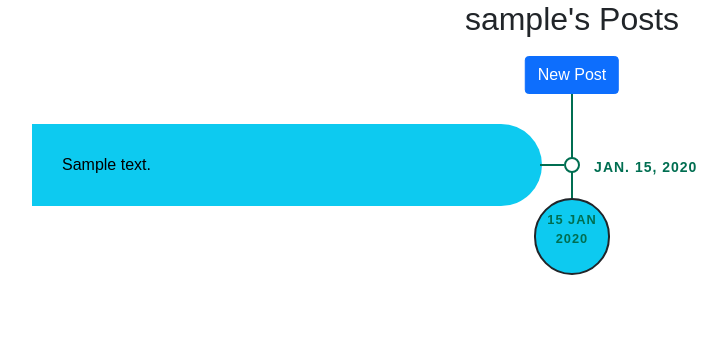
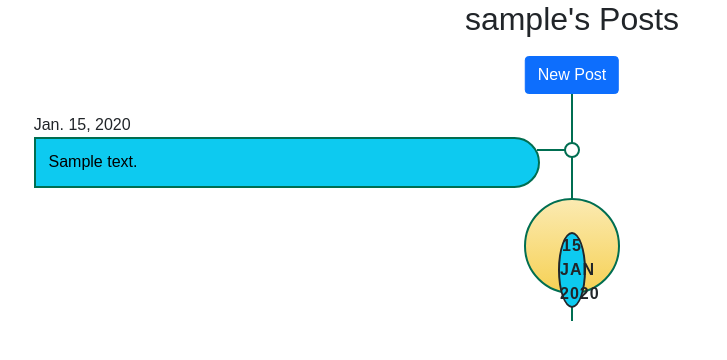
Before and after one commit to timotiousPrime/ydotcom, a Django app: a page that uses ydotcom/main/templates/main/base.html in a window 1280 px wide. Shown: the part 56-416 px from the top of the page, without its empty margins (68-795 px from the left). Run offline with Django 5.2, Linux system fonts and the light colour scheme; a user stored in the database is signed in; tables that the repository leaves empty hold one stand-in row (values such as "Sample post"); some libraries are stand-ins or nearby versions.

Commit message:
update timelne styles

```diff
--- a/ydotcom/posts/static/posts/style.css
+++ b/ydotcom/posts/static/posts/style.css
@@ -9,6 +9,12 @@ body {
     font-family: Arial, Helvetica, sans-serif;
     background: #ffffff;
 }
+
+/* .btn-primary {
+    background: #F6D155;
+    border: 2px solid #006E51;
+    color: #006E51;
+} */
 
 .timeline {
     position: relative;
@@ -31,10 +37,11 @@ body {
 }
 
 .container {
-    padding: 15px 30px;
+
+    padding: 0.2em;
     position: relative;
     background: inherit;
-    width: 50%;
+    width: 45%;
 }
 
 .container.left {
@@ -53,15 +60,16 @@ body {
     width: 16px;
     height: 16px;
     top: calc(50% - 8px);
-    right: -8px;
+    right: -2.3em;
     background: #ffffff;
     border: 2px solid #006E51;
     border-radius: 16px;
-    z-index: 1;
+    z-index: 100;
 }
 
+/* Position of right timeline dot */
 .container.right::after {
-    left: -8px;
+    left: -2.25em;
 }
 
 /* timeline dot hor line */
@@ -69,84 +77,48 @@ body {
 .container.right::before {
   content: '';
   position: absolute;
-  width: 24px;
+  width: 2.3em;
   height: 2px;
   top: calc(50% - 1px);
-  right: 8px;
+  right: -1.9em;
   background: #006E51;
-  z-index: 1;
+  z-index: 10;
 }
 
-/* post-date container dot hor line */
-/* timeline dot */
+/* Post Date Circle */
+.date-container {
+    padding: 2em 2em;
+    margin: 0.4em 0;
 
-.date-container {
-    padding: 15px 30px;
     position: relative;
-    background: inherit;
-    width: 50%;
-}
-/*
-.date-container::after {
-    content: '';
-    position: absolute;
-    width: 5em;
-    height: 5em;
-    top: calc(50% - 4em);
-    right: -1em;
-    background: #ffffff00;
-    border: 2px solid #006E51;
-    border-radius: 50%;
-    z-index: 1;
-} */
+    display: inline-block;
+    width: 6em;
+    height: 6em;
+    top: calc(50% - 3em);
+    left: calc(50% - 3em);
 
-/* .date-container::before {
-    content: '';
-    position: absolute;
-    width: 24px;
-    height: 2px;
-    top: calc(50% - 1px);
-    right: 8px;
-    background: #006E51;
-    z-index: 1;
-} */
-
- .date-container .post-date {
-    position: absolute;
-    display: inline-block;
-    padding: 0.8em;
-
-    height: 6em;
-    width: 6em;
-    top: calc(50% - 3em);
-
-    justify-self: center;
-    text-align: center;
-    font-size: 0.8em;
+    font-size: 1em;
     font-weight: bold;
     text-transform: uppercase;
     word-wrap: normal;
     letter-spacing: 1px;
 
-    color: #006E51;
-    background: #ffffff;
+    text-align: center;
+    justify-self: center;
 
-    /* border: 2px solid #006E51;
-    border-radius: 50%; */
 
+    background: linear-gradient(#FBEAB1, #F6D155);
+    border-radius: 50%;
+    border: 2px solid #006E51;
     z-index: 1;
 }
 
-/* Post timestamp position */
-.date-container.post-date .post-date {
-    right: -3em;
+/* Right horizontal line */
+.container.right::before {
+  left: -1.9em;
 }
 
-.container.right::before {
-  left: 8px;
-}
-
-.container .date {
+.container .time {
     position: absolute;
     display: inline-block;
     top: calc(50% - 8px);
@@ -159,18 +131,14 @@ body {
     z-index: 1;
 }
 
-
-
-
-
 /* Post timestamp position */
-.container.left .date {
-    right: -22%;
+.container.left .time {
+    right: -6em;
 }
 
 /* Post timestamp position */
-.container.right .date {
-    left: -22%;
+.container.right .time {
+    left: -6em;
 }
 
 /* Unused but leaving it here incase I want to add an icon later */
@@ -198,23 +166,18 @@ body {
     left: 56px;
 } */
 
+/* post bubble */
 .container .content {
-    padding: 30px 90px 30px 30px;
+    padding: 0.8em;
     background: #F6D155;
     position: relative;
-    border-radius: 0 500px 500px 0;
+    border-radius: 0 2em 2em 0;
+    border: #006E51 solid 2px;
+    z-index: 1000;
 }
 
 .container.right .content {
-    padding: 30px 30px 30px 90px;
-    border-radius: 500px 0 0 500px;
-}
-
-.container .content h2 {
-    margin: 0 0 10px 0;
-    font-size: 18px;
-    font-weight: normal;
-    color: #006E51;
+    border-radius: 2em 0 0 2em;
 }
 
 .container .content p {
@@ -251,8 +214,8 @@ body {
         border-color: transparent #006E51 transparent transparent;
     }
 
-    .container.left .date,
-    .container.right .date {
+    .container.left .time,
+    .container.right .time {
         right: auto;
         left: 15px;
     }
```
